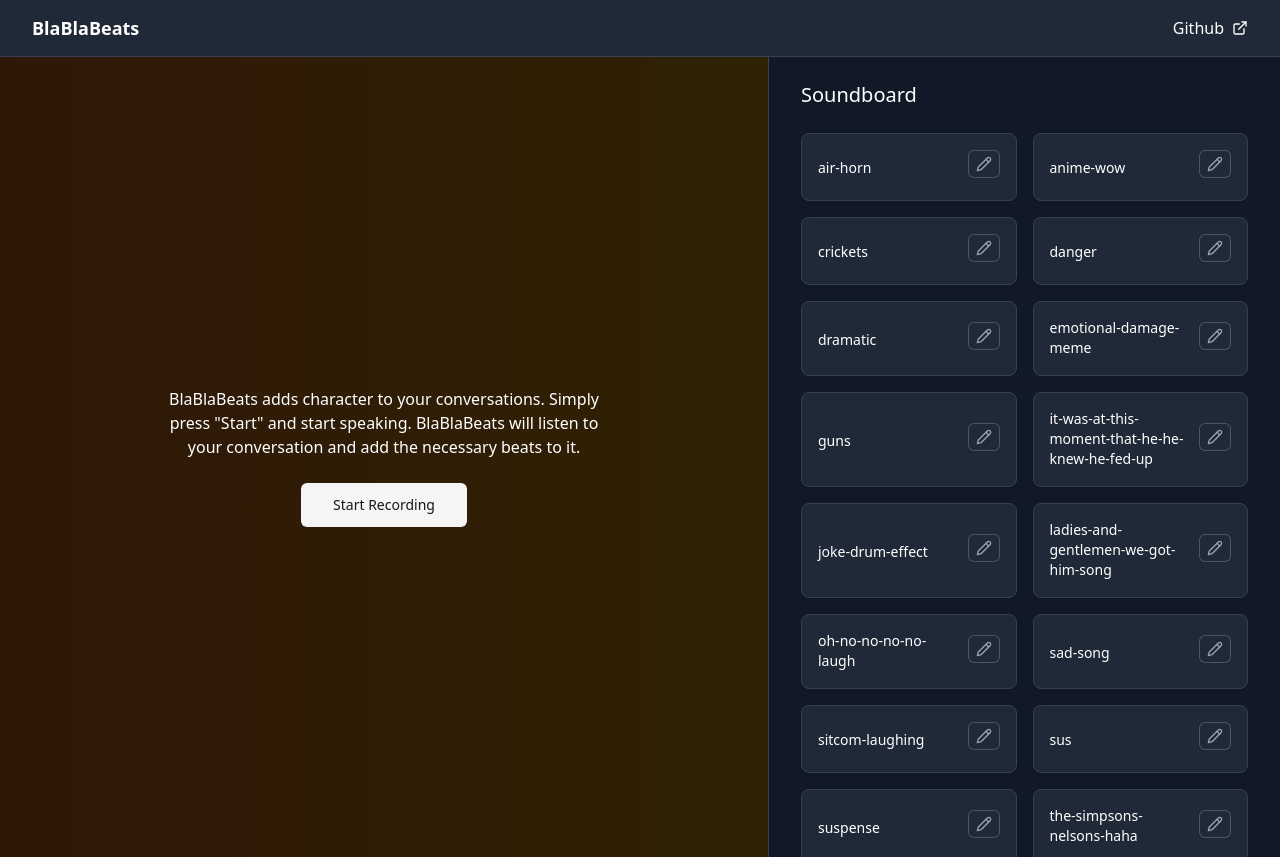
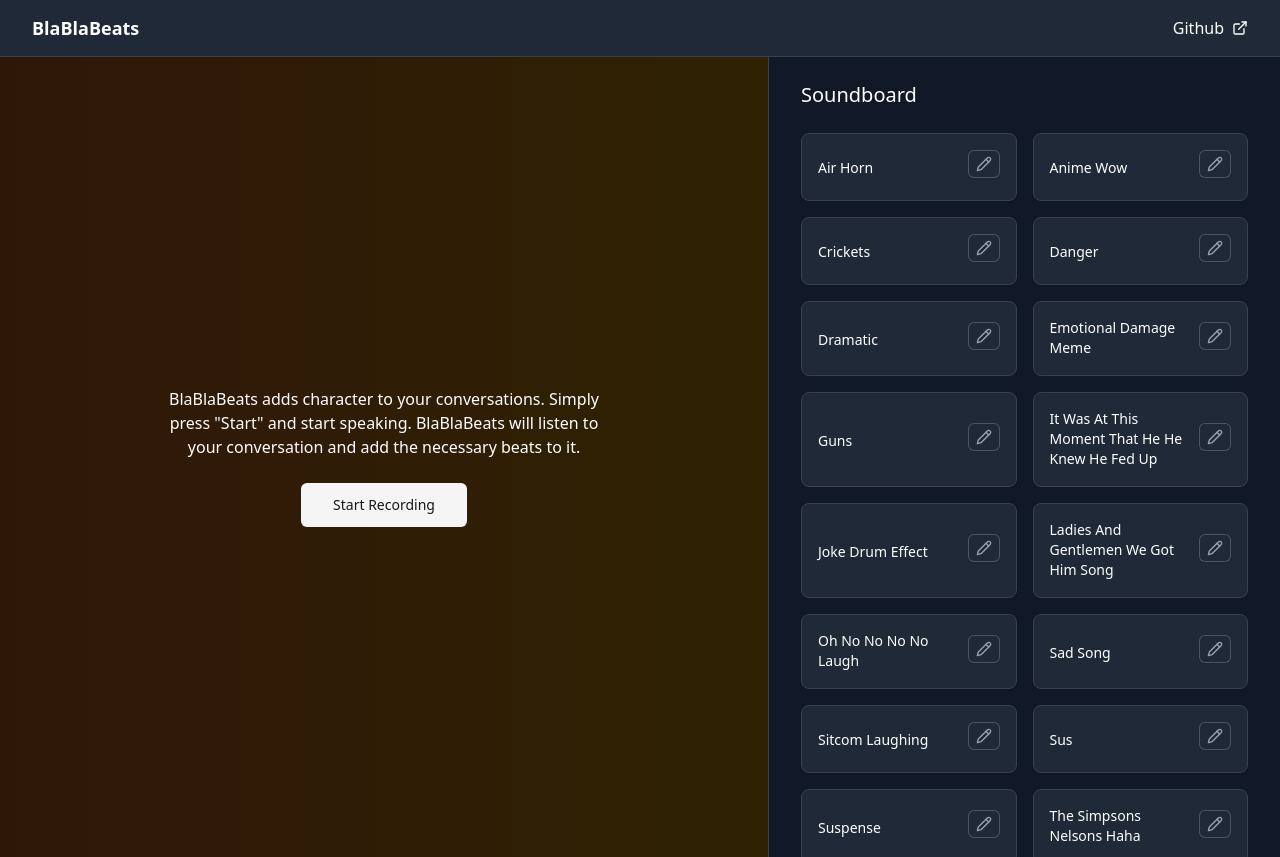
Before and after one commit to krishaamer/Blablabeats, a Next.js app in the folder blablabeats/: page / in a window 1280 px wide. Built offline with nearby package versions, Linux system fonts and the light colour scheme.

Commit message:
Fix names

```diff
--- a/blablabeats/app/page.tsx
+++ b/blablabeats/app/page.tsx
@@ -61,12 +61,7 @@ export default function Home() {
   // capitalize the first letter of each word and remove dashes
   // for example "bass-drum-1" becomes "Bass Drum 1"
   const formatBeatName = useCallback((audio) => {
-    const splitted_audio = audio.split('/')
-    if (splitted_audio.length == 1) {
-      return audio
-    }
-
-    const name = splitted_audio.pop().split('.')[0]
+    const name = audio.split('/').pop().split('.')[0]
     const words = name.split('-')
     const formattedWords = words.map(
       (word) => word.charAt(0).toUpperCase() + word.slice(1)
```
